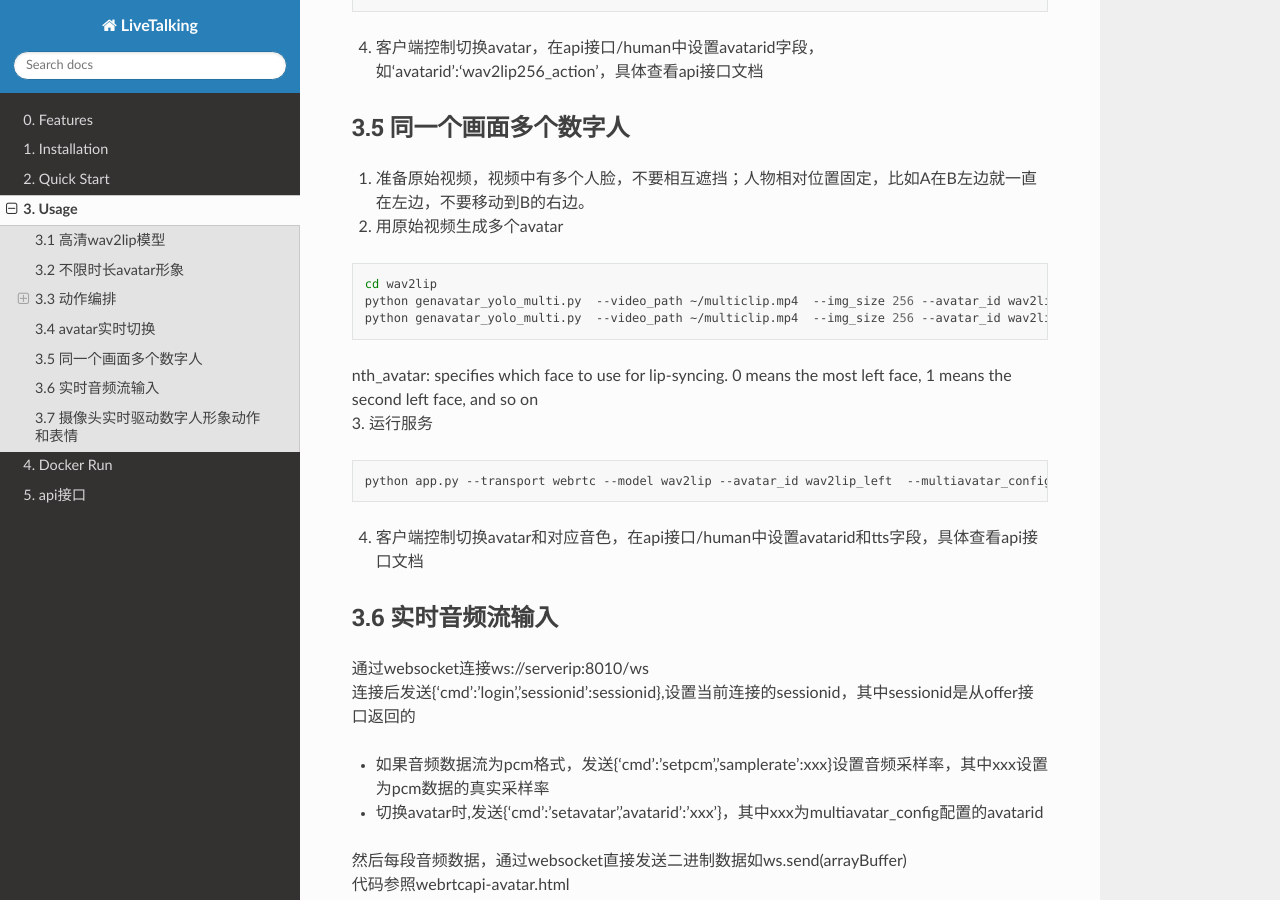
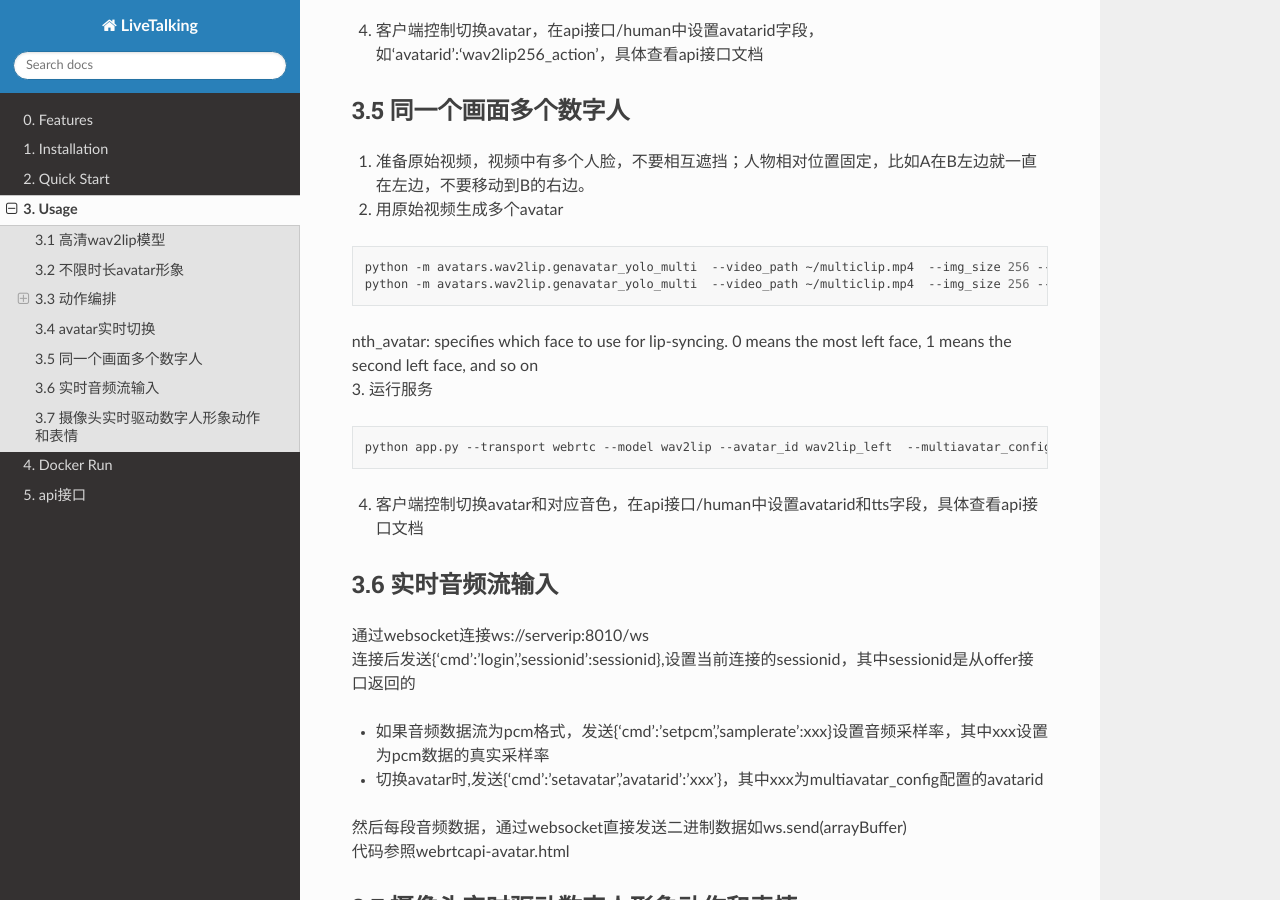
Before and after one commit to lipku/livetalking-doc, a Sphinx documentation site: the page built from docs/source/usage.md, in a window 1280 px wide and 900 px high, scrolled down 3212 px. Built offline with Sphinx 7.4.7 and the Read the Docs theme 3.1.0, drawn with Linux system fonts in a browser that asks for light colours; some of the changed text lies outside the part shown.

Commit message:
修改genavatar命令

````diff
--- a/docs/source/usage.md
+++ b/docs/source/usage.md
@@ -17,7 +17,7 @@
 ```
  替换成自己的数字人
 ```bash
-python -m avatars.wav2lip.genavatar_yolo.py --video_path xxx.mp4  --img_size 192 --avatar_id wav2lipls_avatar1
+python -m avatars.wav2lip.genavatar_yolo --video_path xxx.mp4  --img_size 192 --avatar_id wav2lipls_avatar1
 运行后将results/avatars下文件拷到本项目的data/avatars下
 ```
 2. 384模型
@@ -27,7 +27,7 @@
 ```
 替换成自己的数字人
 ```bash
-python -m avatars.wav2lip.genavatar_yolo.py --video_path xxx.mp4  --img_size 384 --avatar_id wav2lipls384_avatar1
+python -m avatars.wav2lip.genavatar_yolo --video_path xxx.mp4  --img_size 384 --avatar_id wav2lipls384_avatar1
 运行后将results/avatars下文件拷到本项目的data/avatars下
 ```
 3. 使用微调模型
@@ -70,8 +70,7 @@
 ```
 - 4，用有动作视频生成avatar，如
 ```
-cd wav2lip
-python genavatar.py  --video_path speak.mp4  --img_size 192 --avatar_id wav2lipls_avatar1
+python -m avatars.wav2lip.genavatar_yolo  --video_path speak.mp4  --img_size 192 --avatar_id wav2lipls_avatar1
 ```
 其中img_size根据不同的模型分别设置
 
@@ -127,9 +126,8 @@
 1. 准备原始视频，视频中有多个人脸，不要相互遮挡；人物相对位置固定，比如A在B左边就一直在左边，不要移动到B的右边。
 2. 用原始视频生成多个avatar
 ```bash
-cd wav2lip
-python genavatar_yolo_multi.py  --video_path ~/multiclip.mp4  --img_size 256 --avatar_id wav2lip_left --nth_avatar 0
-python genavatar_yolo_multi.py  --video_path ~/multiclip.mp4  --img_size 256 --avatar_id wav2lip_right --nth_avatar 1
+python -m avatars.wav2lip.genavatar_yolo_multi  --video_path ~/multiclip.mp4  --img_size 256 --avatar_id wav2lip_left --nth_avatar 0
+python -m avatars.wav2lip.genavatar_yolo_multi  --video_path ~/multiclip.mp4  --img_size 256 --avatar_id wav2lip_right --nth_avatar 1
 ```
 nth_avatar: specifies which face to use for lip-syncing. 0 means the most left face, 1 means the second left face, and so on
 3. 运行服务
````
